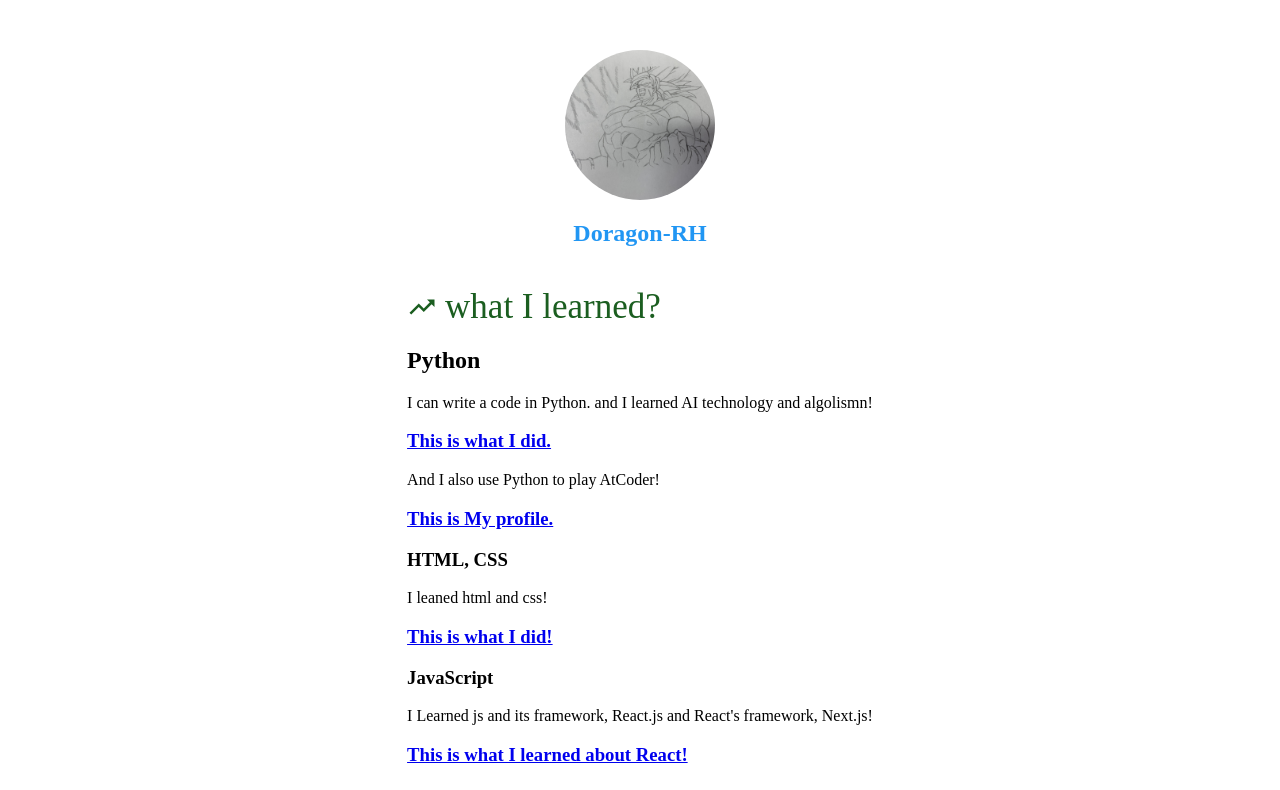
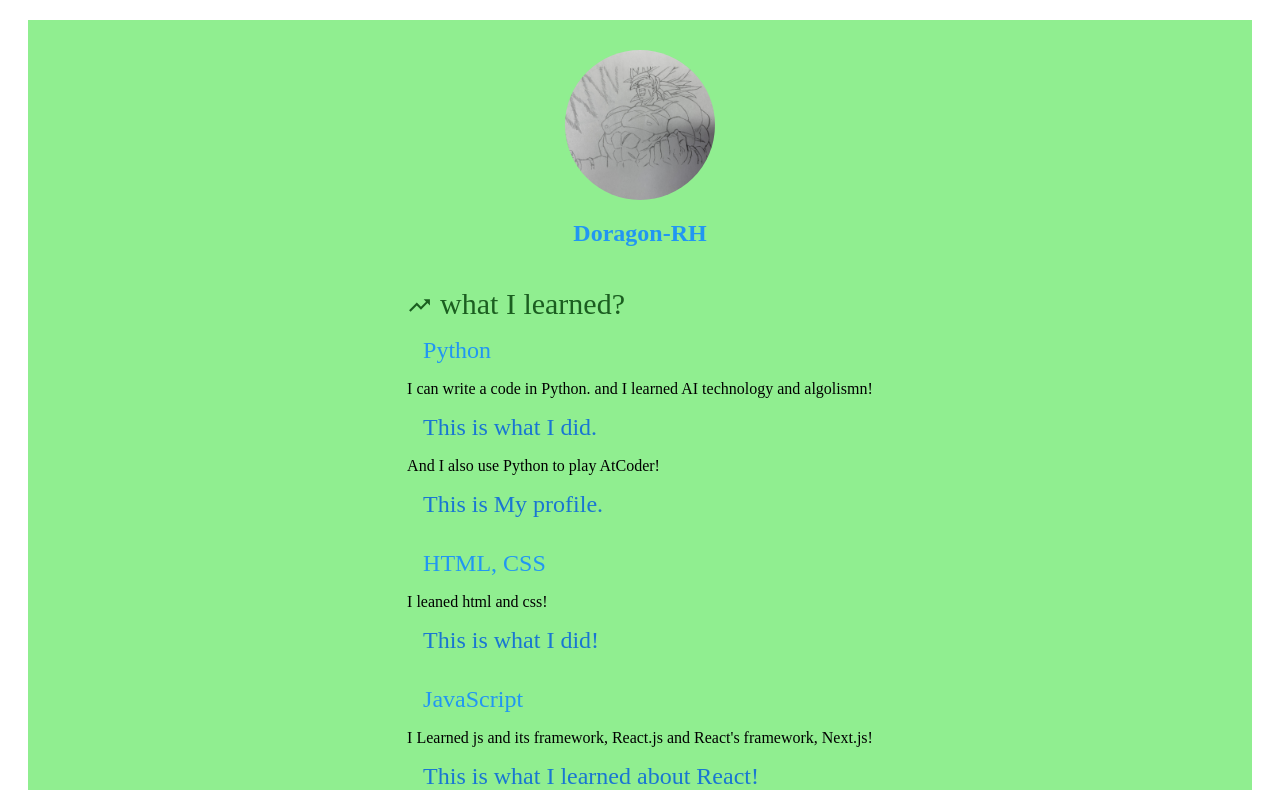
Before and after one commit to Doragon-RH/introduction, a Next.js app: page /other/learn in a window 1280 px wide. Shown: the top 790 px of the page. Built offline with nearby package versions, Linux system fonts and the light colour scheme.

Commit message:
コードのリファクタリング・MUIに書き換え

```diff
--- a/components/layout.tsx
+++ b/components/layout.tsx
@@ -18,7 +18,9 @@ export default function Layout({ children, home }) {
           justifyContent: "center",
           bgcolor: "background.paper",
           height: "auto",
-          margin: "50px",
+          padding: "30px",
+          margin: "20px",
+          background: "lightgreen",
         }}>
         {/* <Head>
             <link rel="icon" href="/favicon.ico" />
@@ -87,7 +89,6 @@ export default function Layout({ children, home }) {
         >
           <Box
             sx={{
-              bgcolor: "background.paper",
               boxShadow: 1,
               borderRadius: 1,
               minWidth: 500,
--- a/pages/index.tsx
+++ b/pages/index.tsx
@@ -4,7 +4,8 @@ import Link from "@mui/material/Link";
 import Box from "@mui/material/Box";
 import { blue } from '@mui/material/colors';
 const name = 'Dragon-RH';
-
+// const preventDefault = (event: React.SyntheticEvent) => event.preventDefault();
+// onClick={preventDefault} クリックしたとき、ページ遷移を防ぐ
 export default function Home() {
   return (
     <>
@@ -37,7 +38,7 @@ export default function Home() {
         padding: "1rem",
       }}>
         what I did? <br />
-        <Link href="/other/did" underline="hover">
+        <Link href="/other/did" underline="hover" >
         Read More
       </Link>
       </Box>
--- a/pages/other/learn.tsx
+++ b/pages/other/learn.tsx
@@ -1,8 +1,10 @@
-import Link from 'next/link';
+// import Link from 'next/link';
 import Head from 'next/head';
 import Layout from '../../components/layout';
 import TrendingUpIcon from "@mui/icons-material/TrendingUp";
 import Box from "@mui/material/Box";
+import { blue } from '@mui/material/colors';
+import Link from "@mui/material/Link";
 
 export default function Learn() {
   return (
@@ -13,7 +15,7 @@ export default function Learn() {
 
         <Box
         component={TrendingUpIcon}
-        sx={{ color: "success.dark", fontSize: 30, verticalAlign: "sub" }}
+        sx={{ color: "success.dark", fontSize: 25, verticalAlign: "sub" }}
         />
         <Box
           sx={{
@@ -21,49 +23,86 @@ export default function Learn() {
             display: "inline",
             fontWeight: "medium",
             mx: 1,
-          fontSize: 35
+            fontSize: 30,
           }}
         >
           what I learned?
         </Box>
-        <br />
-        <h2>
-            <a>Python</a>
-        </h2>
+        <Box
+        sx={{
+          padding: "1rem",
+          color:  blue[500],
+          fontSize: "1.5rem",
+        }}>
+            Python
+        </Box>
         I can write a code in Python. and I learned AI technology and algolismn!<br />
-        <h3>
-          <a href="https://github.com/Doragon-RH/supporta-z_vol.6_API">
+        <Box
+        sx={{
+          padding: "1rem",
+          color:  blue[500],
+          fontSize: "1.5rem",
+        }}>
+          <Link href="https://github.com/Doragon-RH/supporta-z_vol.6_API" underline="hover">
               This is what I did.
-          </a>
-        </h3>
+          </Link>
+        </Box>
         And I also use Python to play AtCoder!<br />
-        <h3>
-          <a href="https://atcoder.jp/users/ryuuhon">
+        <Box
+        sx={{
+          padding: "1rem",
+          color:  blue[500],
+          fontSize: "1.5rem",
+        }}>
+          <Link href="https://atcoder.jp/users/ryuuhon" underline="hover">
               This is My profile.
-          </a>
-        </h3>
-        <h3>
-            <a>HTML, CSS</a>
-        </h3>
+          </Link>
+        </Box>
+        <Box
+        sx={{
+          padding: "1rem",
+          color:  blue[500],
+          fontSize: "1.5rem",
+        }}>
+          HTML, CSS
+        </Box>
         I leaned html and css!<br />
-        <h3>
-          <a href="https://github.com/Doragon-RH/homepage">
+        <Box
+        sx={{
+          padding: "1rem",
+          color:  blue[500],
+          fontSize: "1.5rem",
+        }}>
+          <Link href="https://github.com/Doragon-RH/homepage" underline="hover">
               This is what I did!
-          </a>
-        </h3>
-        <h3>
-            <a>JavaScript</a>
-        </h3>
+          </Link>
+        </Box>
+        <Box
+        sx={{
+          padding: "1rem",
+          color:  blue[500],
+          fontSize: "1.5rem",
+        }}>
+            JavaScript
+        </Box>
         I Learned js and its framework, React.js and React's framework, Next.js!<br />
-          <h3>
-              <a href="https://github.com/Doragon-RH/learnReact">
+        <Box
+        sx={{
+          padding: "1rem",
+          color:  blue[500],
+          fontSize: "1.5rem",
+        }}>
+          <Link
+          href="https://github.com/Doragon-RH/learnReact"
+          underline="hover">
             This is what I learned about React!
-              </a><br /><br />
-              <a href="https://introduction-ctfzhuho4-honbinryus-projects.vercel.app/">
+          </Link ><br />
+          <Link
+          href="https://introduction-ctfzhuho4-honbinryus-projects.vercel.app/"
+          underline="hover">
             This is what I learned about Next.js!
-              </a><br /><br />
-              And this page is what I learning now! maybe...
-          </h3>
+          </Link>
+        </Box>
 
 
         </Layout>
```
Lines whose indentation alone changed are shown as unchanged.
